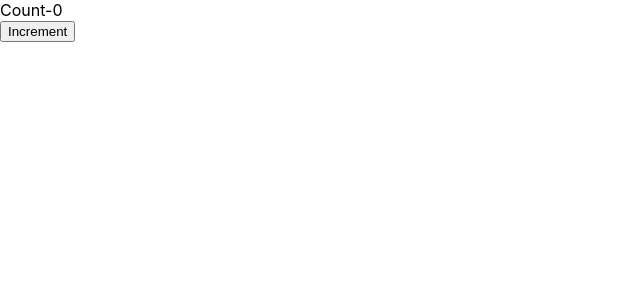
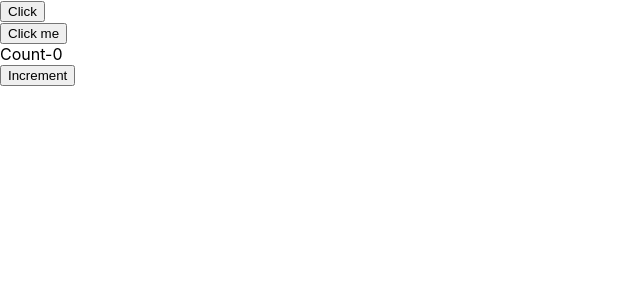
Before and after one commit to manish511-github/reactp, a React (Create React App) app: page / in a window 1280 px wide. Shown: the top 300 px of the page, without its empty margins (0-640 px from the left). Built offline with nearby package versions, Linux system fonts and the light colour scheme.

Commit message:
Fucntion and Class Click

```diff
--- a/src/App.js
+++ b/src/App.js
@@ -3,11 +3,15 @@
 import Welcome from './components/Welcome'
 import Message from './components/Message';
 import Counter from './components/Counter';
+import FunctionClick from './components/FunctionClick'
+import ClassClick from './components/ClassClick';
 export default class App extends Component {
   render() {
     return (
    <div className="App">
+    <FunctionClick/>
 
+    <ClassClick/>
  <Counter/>
     {/* <Greet name="Bruce" heroName="Batsman" >
     <p>This is children props</p>
--- /dev/null
+++ b/src/components/ClassClick.js
@@ -0,0 +1,14 @@
+import React, { Component } from 'react'
+
+export default class ClassClick extends Component {
+    clickHandler(){
+        console.log('Clicked the button')
+    }
+  render() {
+    return (
+      <div>
+        <button onClick ={this.clickHandler}>Click me </button>
+      </div>
+    )
+  }
+}
--- /dev/null
+++ b/src/components/FunctionClick.js
@@ -0,0 +1,14 @@
+import React from 'react'
+
+function FunctionClick() {
+    function clickHandler(){
+        console.log('Button clicked')
+    }
+  return (
+    <div>
+        <button onClick={clickHandler}>Click </button>
+    </div>
+  )
+}
+
+export default FunctionClick
```
